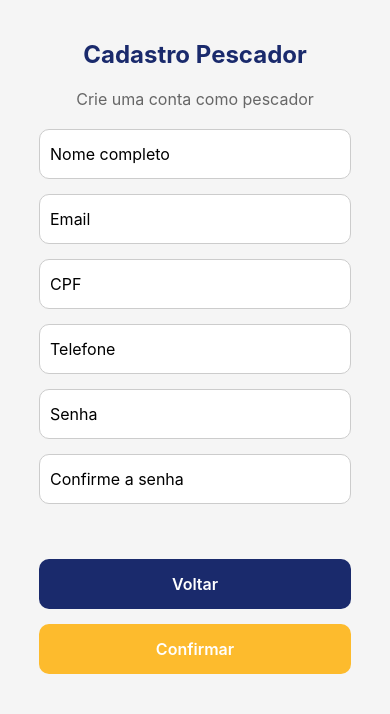
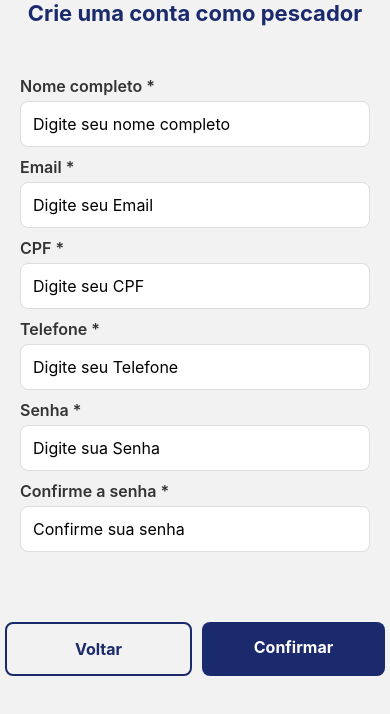
Before and after one commit to MilenaPegoraro/FishOn_App, a React Native app: screen /CadastroPescador in a window 390 px wide. Shown: the top 714 px of the page. Built offline with nearby package versions, Linux system fonts and the light colour scheme.

Commit message:
padronização do visual das telas de cadastro e adicção do entrar sem login

```diff
--- a/App.js
+++ b/App.js
@@ -52,6 +52,12 @@ function HomeScreen({ navigation }) {
             <Text style={[styles.buttonText, styles.loginButtonText]}>
               Já tenho uma conta
             </Text>
+          </TouchableOpacity>
+          <TouchableOpacity
+            style={[styles.botao, styles.textoClicavel]}
+            onPress={() => navigation.navigate('TelaGeralPescador')} // Navega para TelaGeralPescador
+          >
+            <Text style={styles.textoClicavel}>Entrar sem Login</Text>
           </TouchableOpacity>
         </View>
         <View style={styles.footer}>
@@ -109,4 +115,11 @@ const styles = StyleSheet.create({
   loginButtonText: { color: "#1a2a6c" },
   footer: { padding: 20, alignItems: "center", marginBottom: 10 },
   footerText: { fontSize: 12, color: "#666" },
+  textoClicavel: {
+    color: "#1a2a6c",
+    alignItems: "center",
+    justifyContent: "center",
+    fontWeight: 'bold',
+    textDecorationLine: 'underline'
+  },
 });
--- a/CadastroPescador.js
+++ b/CadastroPescador.js
@@ -71,89 +71,138 @@ const formatarCPF = (valor) => {
     <SafeAreaView style={styles.container}>
       <StatusBar style="dark" />
 
-      <Text style={styles.title}>Cadastro Pescador</Text>
-      <Text style={styles.subtitle}>Crie uma conta como pescador</Text>
+    <Text style={styles.titulo}>Crie uma conta como pescador</Text>
 
-      <View style={styles.formContainer}>
+
+
+      <View style={styles.contentContainer}>
+
+        <Text style={styles.label}>Nome completo *</Text>
         <TextInput
           style={styles.input}
-          placeholder="Nome completo"
+          placeholder="Digite seu nome completo"
           value={nomeCompleto}
           onChangeText={setNomeCompleto}
         />
+        <Text style={styles.label}>Email *</Text>
         <TextInput
           style={styles.input}
-          placeholder="Email"
+          placeholder="Digite seu Email"
           value={email}
           onChangeText={setEmail}
           keyboardType="email-address"
           autoCapitalize="none"
         />
+        <Text style={styles.label}>CPF *</Text>
         <TextInput
           style={styles.input}
-          placeholder="CPF"
+          placeholder="Digite seu CPF"
           value={cpf}
           onChangeText={(texto) => setCpf(formatarCPF(texto))}
           keyboardType="numeric"
         />
+        <Text style={styles.label}>Telefone *</Text>
         <TextInput
           style={styles.input}
-          placeholder="Telefone"
+          placeholder="Digite seu Telefone"
           value={telefone}
           onChangeText={(texto) => setTelefone(formatarTelefone(texto))}
           keyboardType="phone-pad"
         />
+        <Text style={styles.label}>Senha *</Text>
         <TextInput
           style={styles.input}
-          placeholder="Senha"
+          placeholder="Digite sua Senha"
           secureTextEntry
           value={senha}
           onChangeText={setSenha}
         />
+        <Text style={styles.label}>Confirme a senha *</Text>
         <TextInput
           style={styles.input}
-          placeholder="Confirme a senha"
+          placeholder="Confirme sua senha"
           secureTextEntry
           value={confirmarSenha}
           onChangeText={setConfirmarSenha}
         />
       </View>
 
-      <View style={styles.buttonsContainer}>
-        <TouchableOpacity style={styles.button} onPress={() => navigation.goBack()}>
-          <Text style={styles.buttonText}>Voltar</Text>
-        </TouchableOpacity>
-        <TouchableOpacity style={[styles.button, styles.confirmButton]} onPress={handleConfirmar}>
-          <Text style={styles.buttonText}>Confirmar</Text>
-        </TouchableOpacity>
+      {/* Botões de ação */}
+      <View style={styles.botoesContainer}>
+      <TouchableOpacity
+                style={[styles.botao, styles.botaoVoltar]}
+          onPress={() => navigation.goBack()}
+      >
+      <Text style={styles.textoBotaoVoltar}>Voltar</Text>
+      </TouchableOpacity>
+      <TouchableOpacity
+                style={[styles.botao, styles.botaoConfirmar]}
+                onPress={handleConfirmar}
+      >
+      <Text style={styles.textoBotaoConfirmar}>Confirmar</Text>
+      </TouchableOpacity>
       </View>
+
     </SafeAreaView>
   );
 }
 
 const styles = StyleSheet.create({
-  container: { flex: 1, backgroundColor: "#f5f5f5", paddingTop: 40, alignItems: "center" },
-  title: { fontSize: 24, fontWeight: "bold", color: "#1a2a6c", marginBottom: 20 },
-  subtitle: { fontSize: 16, color: "#666", marginBottom: 20 },
-  formContainer: { width: "80%", marginBottom: 40 },
+
+  contentContainer: {
+    padding: 20,
+    paddingBottom: 40,
+  },
+  titulo: {
+    fontSize: 22,
+    fontWeight: 'bold',
+    textAlign: 'center',
+    marginBottom: 20,
+    color: '#1a2a6c',
+  },
+  label: {
+    fontSize: 16,
+    fontWeight: '600',
+    marginBottom: 5,
+    marginTop: 10,
+    color: '#333',
+  },
   input: {
-    height: 50,
-    borderColor: "#ccc",
+    backgroundColor: 'white',
     borderWidth: 1,
-    borderRadius: 10,
-    marginBottom: 15,
-    paddingLeft: 10,
+    borderColor: '#ddd',
+    borderRadius: 8,
+    padding: 12,
     fontSize: 16,
-    backgroundColor: "#fff",
   },
-  buttonsContainer: { width: "80%" },
-  button: {
-    paddingVertical: 15,
-    backgroundColor: "#1a2a6c",
-    borderRadius: 10,
-    alignItems: "center",
-    marginBottom: 15,
+    botao: {
+    flex: 1,
+    padding: 15,
+    borderRadius: 8,
+    alignItems: 'center',
+    marginHorizontal: 5,
   },
-  confirmButton: { backgroundColor: "#fdbb2d" },
-  buttonText: { color: "#fff", fontSize: 16, fontWeight: "600" },
+  botaoVoltar: {
+    backgroundColor: 'transparent',
+    borderWidth: 2,
+    borderColor: '#1a2a6c',
+  },
+  textoBotaoVoltar: {
+    color: '#1a2a6c',
+    fontWeight: 'bold',
+    fontSize: 16,
+  },
+  botaoConfirmar: {
+    backgroundColor: '#1a2a6c',
+  },
+  textoBotaoConfirmar: {
+    color: 'white',
+    fontWeight: 'bold',
+    fontSize: 16,
+  },
+    botoesContainer: {
+    flexDirection: 'row',
+    justifyContent: 'space-between',
+    marginTop: 30,
+  },
 });
--- a/Login.js
+++ b/Login.js
@@ -83,13 +83,6 @@ export default function LoginScreen({ navigation }) {
             <Text style={styles.textoBotaoConfirmar}>Confirmar</Text>
           </TouchableOpacity>
 
-          {/* Botão Next */}
-          <TouchableOpacity
-            style={[styles.botao, styles.botaoNext]}
-            onPress={() => navigation.navigate('TelaGeralPescador')} // Navega para TelaGeralPescador
-          >
-            <Text style={styles.textoBotaoNext}>Next</Text>
-          </TouchableOpacity>
         </View>
       </View>
     </KeyboardAvoidingView>
```
